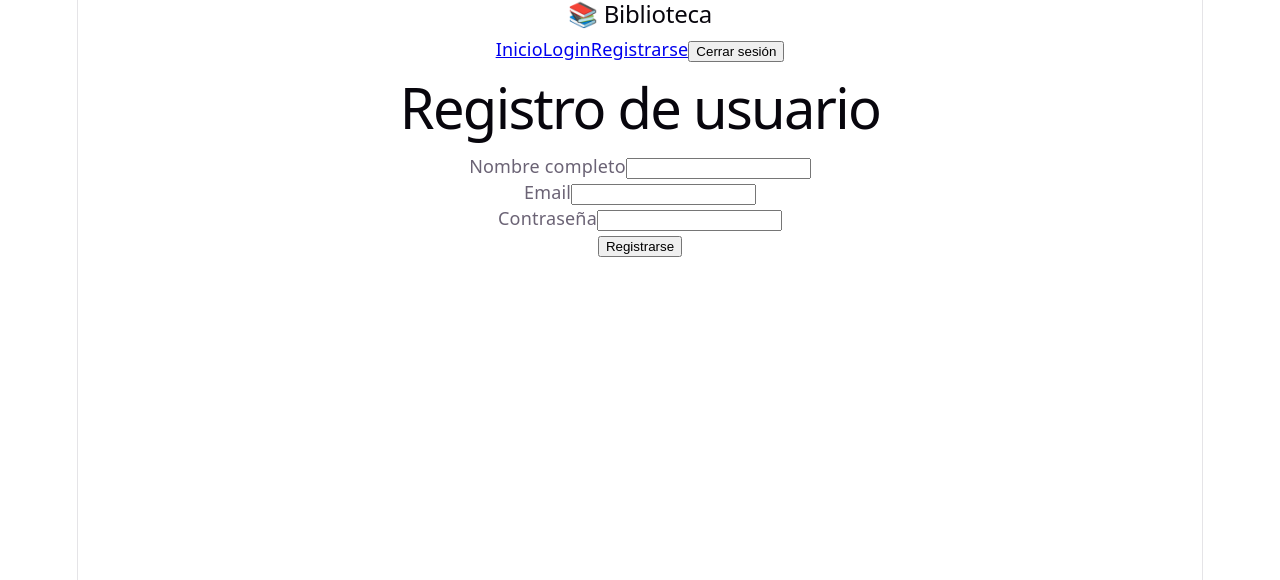
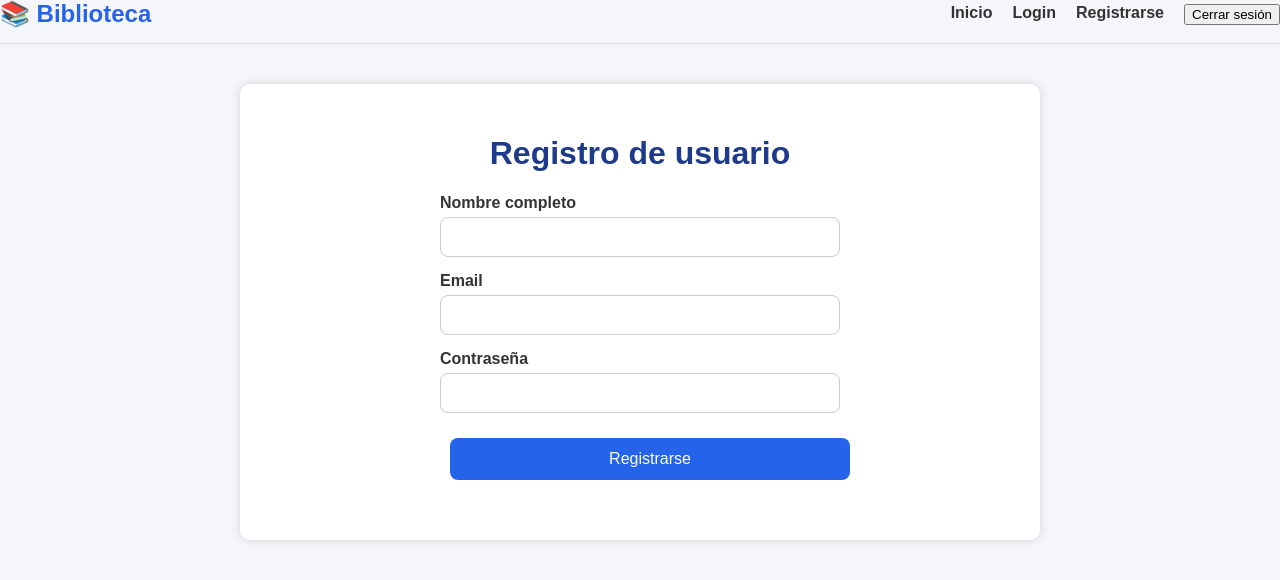
Before and after one commit to melguerra/biblioteca-frontend-ts, a React (Vite) app: page /registro in a window 1280 px wide. Shown: the top 580 px of the page. Built offline with nearby package versions, Linux system fonts and the light colour scheme.

Commit message:
Migrar frontend a TypeScript y mejorar interfaz con SweetAlert2

```diff
--- a/package.json
+++ b/package.json
@@ -16,7 +16,8 @@
     "react-dom": "^19.2.7",
     "react-hook-form": "^7.83.0",
     "react-redux": "^9.3.0",
-    "react-router-dom": "^7.18.1"
+    "react-router-dom": "^7.18.1",
+    "sweetalert2": "^11.26.25"
   },
   "devDependencies": {
     "@eslint/js": "^10.0.1",
--- a/src/App.css
+++ b/src/App.css
@@ -1,184 +1,126 @@
-.counter {
-  font-size: 16px;
-  padding: 5px 10px;
-  border-radius: 5px;
-  color: var(--accent);
-  background: var(--accent-bg);
-  border: 2px solid transparent;
-  transition: border-color 0.3s;
-  margin-bottom: 24px;
-
-  &:hover {
-    border-color: var(--accent-border);
-  }
-  &:focus-visible {
-    outline: 2px solid var(--accent);
-    outline-offset: 2px;
-  }
+body{
+  margin:0;
+  font-family: Arial, Helvetica, sans-serif;
+  background:#f4f6f9;
 }
 
-.hero {
-  position: relative;
-
-  .base,
-  .framework,
-  .vite {
-    inset-inline: 0;
-    margin: 0 auto;
+.home{
+  max-width:800px;
+  margin:40px auto;
+  background:white;
+  padding:30px;
+  border-radius:10px;
+  box-shadow:0 0 10px rgba(0,0,0,.15);
+  text-align:center;
 }
 
-  .base {
-    width: 170px;
-    position: relative;
-    z-index: 0;
+.home h1{
+  color:#1e3a8a;
+}
+.home h2{
+  color:#1e293b;
 }
 
-  .framework,
-  .vite {
-    position: absolute;
+
+.home p{
+  color:#555;
+  font-size:18px;
 }
 
-  .framework {
-    z-index: 1;
-    top: 34px;
-    height: 28px;
-    transform: perspective(2000px) rotateZ(300deg) rotateX(44deg) rotateY(39deg)
-      scale(1.4);
+.home button{
+  padding:12px 20px;
+  margin:10px;
+  border:none;
+  border-radius:8px;
+  cursor:pointer;
+  background:#2563eb;
+  color:white;
+  font-size:16px;
 }
 
-  .vite {
-    z-index: 0;
-    top: 107px;
-    height: 26px;
-    width: auto;
-    transform: perspective(2000px) rotateZ(300deg) rotateX(40deg) rotateY(39deg)
-      scale(0.8);
-  }
+.home button:hover{
+  background:#1d4ed8;
 }
 
-#center {
-  display: flex;
-  flex-direction: column;
-  gap: 25px;
-  place-content: center;
-  place-items: center;
-  flex-grow: 1;
-
-  @media (max-width: 1024px) {
-    padding: 32px 20px 24px;
-    gap: 18px;
-  }
+.home ul{
+  list-style:none;
+  padding:0;
 }
 
-#next-steps {
-  display: flex;
-  border-top: 1px solid var(--border);
-  text-align: left;
-
-  & > div {
-    flex: 1 1 0;
-    padding: 32px;
-    @media (max-width: 1024px) {
-      padding: 24px 20px;
-    }
+.home li{
+  background:#eef4ff;
+  margin:10px auto;
+  padding:12px;
+  border-radius:8px;
+  max-width:350px;
 }
 
-  .icon {
-    margin-bottom: 16px;
-    width: 22px;
-    height: 22px;
+.navbar{
+  display:flex;
+  justify-content:space-between;
+  align-items:center;
+  margin-bottom:30px;
+  padding-bottom:15px;
+  border-bottom:1px solid #ddd;
 }
 
-  @media (max-width: 1024px) {
-    flex-direction: column;
-    text-align: center;
-  }
+.navbar h2{
+  margin:0;
+  color:#2563eb;
 }
 
-#docs {
-  border-right: 1px solid var(--border);
-
-  @media (max-width: 1024px) {
-    border-right: none;
-    border-bottom: 1px solid var(--border);
-  }
+.nav-links{
+  display:flex;
+  gap:20px;
 }
 
-#next-steps ul {
-  list-style: none;
-  padding: 0;
-  display: flex;
-  gap: 8px;
-  margin: 32px 0 0;
-
-  .logo {
-    height: 18px;
+.nav-links a{
+  text-decoration:none;
+  color:#333;
+  font-weight:bold;
 }
 
-  a {
-    color: var(--text-h);
-    font-size: 16px;
-    border-radius: 6px;
-    background: var(--social-bg);
-    display: flex;
-    padding: 6px 12px;
-    align-items: center;
-    gap: 8px;
-    text-decoration: none;
-    transition: box-shadow 0.3s;
-
-    &:hover {
-      box-shadow: var(--shadow);
-    }
-    .button-icon {
-      height: 18px;
-      width: 18px;
-    }
+.nav-links a:hover{
+  color:#2563eb;
 }
 
-  @media (max-width: 1024px) {
-    margin-top: 20px;
-    flex-wrap: wrap;
-    justify-content: center;
-
-    li {
-      flex: 1 1 calc(50% - 8px);
+form{
+  max-width:400px;
+  margin:20px auto;
+  text-align:left;
 }
 
-    a {
-      width: 100%;
-      justify-content: center;
-      box-sizing: border-box;
-    }
-  }
+form div{
+  margin-bottom:15px;
 }
 
-#spacer {
-  height: 88px;
-  border-top: 1px solid var(--border);
-  @media (max-width: 1024px) {
-    height: 48px;
-  }
+form label{
+  display:block;
+  margin-bottom:5px;
+  font-weight:bold;
+  color:#333;
 }
 
-.ticks {
-  position: relative;
-  width: 100%;
-
-  &::before,
-  &::after {
-    content: '';
-    position: absolute;
-    top: -4.5px;
-    border: 5px solid transparent;
+form input{
+  width:100%;
+  padding:10px;
+  border:1px solid #ccc;
+  border-radius:8px;
+  font-size:16px;
+  box-sizing:border-box;
 }
 
-  &::before {
-    left: 0;
-    border-left-color: var(--border);
+form button{
+  width:100%;
+  padding:12px;
+  background:#2563eb;
+  color:white;
+  border:none;
+  border-radius:8px;
+  cursor:pointer;
+  font-size:16px;
 }
-  &::after {
-    right: 0;
-    border-right-color: var(--border);
+
+form button:hover{
+  background:#1d4ed8;
 }
-}
--- a/src/index.css
+++ b/src/index.css
@@ -1,111 +1,13 @@
-:root {
-  --text: #6b6375;
-  --text-h: #08060d;
-  --bg: #fff;
-  --border: #e5e4e7;
-  --code-bg: #f4f3ec;
-  --accent: #aa3bff;
-  --accent-bg: rgba(170, 59, 255, 0.1);
-  --accent-border: rgba(170, 59, 255, 0.5);
-  --social-bg: rgba(244, 243, 236, 0.5);
-  --shadow:
-    rgba(0, 0, 0, 0.1) 0 10px 15px -3px, rgba(0, 0, 0, 0.05) 0 4px 6px -2px;
-
-  --sans: system-ui, 'Segoe UI', Roboto, sans-serif;
-  --heading: system-ui, 'Segoe UI', Roboto, sans-serif;
-  --mono: ui-monospace, Consolas, monospace;
-
-  font: 18px/145% var(--sans);
-  letter-spacing: 0.18px;
-  color-scheme: light dark;
-  color: var(--text);
-  background: var(--bg);
-  font-synthesis: none;
-  text-rendering: optimizeLegibility;
-  -webkit-font-smoothing: antialiased;
-  -moz-osx-font-smoothing: grayscale;
-
-  @media (max-width: 1024px) {
-    font-size: 16px;
-  }
+body {
+  margin: 0;
+  font-family: Arial, Helvetica, sans-serif;
+  background: #f4f6f9;
 }
 
-@media (prefers-color-scheme: dark) {
-  :root {
-    --text: #9ca3af;
-    --text-h: #f3f4f6;
-    --bg: #16171d;
-    --border: #2e303a;
-    --code-bg: #1f2028;
-    --accent: #c084fc;
-    --accent-bg: rgba(192, 132, 252, 0.15);
-    --accent-border: rgba(192, 132, 252, 0.5);
-    --social-bg: rgba(47, 48, 58, 0.5);
-    --shadow:
-      rgba(0, 0, 0, 0.4) 0 10px 15px -3px, rgba(0, 0, 0, 0.25) 0 4px 6px -2px;
-  }
-
-  #social .button-icon {
-    filter: invert(1) brightness(2);
-  }
+* {
+  box-sizing: border-box;
 }
 
 #root {
-  width: 1126px;
-  max-width: 100%;
-  margin: 0 auto;
-  text-align: center;
-  border-inline: 1px solid var(--border);
-  min-height: 100svh;
-  display: flex;
-  flex-direction: column;
-  box-sizing: border-box;
+  min-height: 100vh;
 }
-
-body {
-  margin: 0;
-}
-
-h1,
-h2 {
-  font-family: var(--heading);
-  font-weight: 500;
-  color: var(--text-h);
-}
-
-h1 {
-  font-size: 56px;
-  letter-spacing: -1.68px;
-  margin: 32px 0;
-  @media (max-width: 1024px) {
-    font-size: 36px;
-    margin: 20px 0;
-  }
-}
-h2 {
-  font-size: 24px;
-  line-height: 118%;
-  letter-spacing: -0.24px;
-  margin: 0 0 8px;
-  @media (max-width: 1024px) {
-    font-size: 20px;
-  }
-}
-p {
-  margin: 0;
-}
-
-code,
-.counter {
-  font-family: var(--mono);
-  display: inline-flex;
-  border-radius: 4px;
-  color: var(--text-h);
-}
-
-code {
-  font-size: 15px;
-  line-height: 135%;
-  padding: 4px 8px;
-  background: var(--code-bg);
-}
--- a/src/pages/Dashboard.tsx
+++ b/src/pages/Dashboard.tsx
@@ -1,4 +1,5 @@
 import { useEffect, useState } from "react";
+import Swal from "sweetalert2";
 
 interface Libro {
   _id: string;
@@ -32,8 +33,11 @@ function Dashboard() {
 
   const guardarLibro = async () => {
     if (titulo.trim() === "" || autor.trim() === "") {
-      alert("Complete todos los campos.");
-      return;
+Swal.fire({
+  icon: "warning",
+  title: "Campos incompletos",
+  text: "Complete todos los campos.",
+});      return;
     }
 
     try {
@@ -58,7 +62,11 @@ function Dashboard() {
       });
 
       if (!respuesta.ok) {
-        alert("Error al guardar el libro.");
+        Swal.fire({
+  icon: "error",
+  title: "Error",
+  text: "No se pudo guardar el libro.",
+});
         return;
       }
 
@@ -73,11 +81,20 @@ function Dashboard() {
   };
 
   const eliminarLibro = async (id: string) => {
-    const confirmar = window.confirm(
-      "¿Está seguro que desea eliminar este libro?"
-    );
+    const resultado = await Swal.fire({
+    title: "¿Está seguro?",
+    text: "Esta acción eliminará el libro definitivamente.",
+    icon: "warning",
+    showCancelButton: true,
+    confirmButtonColor: "#d33",
+    cancelButtonColor: "#3085d6",
+    confirmButtonText: "Sí, eliminar",
+    cancelButtonText: "Cancelar",
+  });
 
-    if (!confirmar) return;
+  if (!resultado.isConfirmed) {
+    return;
+  }
 
   try {
     const token = localStorage.getItem("token");
@@ -93,11 +110,23 @@ function Dashboard() {
     );
 
     if (!respuesta.ok) {
-        alert("Error al eliminar el libro.");
+      Swal.fire({
+        icon: "error",
+        title: "Error",
+        text: "No se pudo eliminar el libro.",
+      });
       return;
     }
 
       obtenerLibros();
+
+Swal.fire({
+  icon: "success",
+  title: "Libro eliminado",
+  text: "El libro fue eliminado correctamente.",
+  timer: 1800,
+  showConfirmButton: false,
+});
     } catch (error) {
       console.error(error);
     }
--- a/src/pages/Login.tsx
+++ b/src/pages/Login.tsx
@@ -2,6 +2,8 @@ import { useState, FormEvent } from "react";
 import { useNavigate } from "react-router-dom";
 import { useDispatch } from "react-redux";
 import { iniciarSesion } from "../store/slices/usuarioSlice";
+import Swal from "sweetalert2";
+
 
 interface Usuario {
   nombre: string;
@@ -25,8 +27,11 @@ function Login() {
     e.preventDefault();
 
     if (email.trim() === "" || password.trim() === "") {
-      alert("Complete todos los campos.");
-      return;
+Swal.fire({
+  icon: "warning",
+  title: "Campos incompletos",
+  text: "Complete todos los campos.",
+});      return;
     }
 
     try {
@@ -47,8 +52,11 @@ function Login() {
       const datos: LoginResponse = await respuesta.json();
 
       if (!respuesta.ok) {
-        alert(datos.mensaje);
-        return;
+Swal.fire({
+  icon: "error",
+  title: "Error",
+  text: datos.mensaje,
+});        return;
       }
 
       localStorage.setItem("token", datos.token);
@@ -61,12 +69,22 @@ function Login() {
         })
       );
 
-      alert(datos.mensaje);
+      Swal.fire({
+  icon: "success",
+  title: "Bienvenido",
+  text: datos.mensaje,
+  timer: 1500,
+  showConfirmButton: false,
+});
 
       navigate("/dashboard");
     } catch (error) {
       console.error(error);
-      alert("Error al conectar con el servidor.");
+      Swal.fire({
+  icon: "error",
+  title: "Error",
+  text: "No se pudo conectar con el servidor.",
+});
     }
   };
 
--- a/src/pages/Registro.tsx
+++ b/src/pages/Registro.tsx
@@ -1,5 +1,6 @@
 import { useState, FormEvent } from "react";
 import { useNavigate } from "react-router-dom";
+import Swal from "sweetalert2";
 
 interface RegistroResponse {
   mensaje: string;
@@ -20,8 +21,11 @@ function Registro() {
       email.trim() === "" ||
       password.trim() === ""
     ) {
-      alert("Complete todos los campos.");
-      return;
+Swal.fire({
+  icon: "warning",
+  title: "Campos incompletos",
+  text: "Complete todos los campos.",
+});      return;
     }
 
     try {
@@ -43,17 +47,28 @@ function Registro() {
       const datos: RegistroResponse = await respuesta.json();
 
       if (!respuesta.ok) {
-        alert(datos.mensaje);
-        return;
+Swal.fire({
+  icon: "error",
+  title: "Error",
+  text: datos.mensaje,
+});        return;
       }
 
-      alert("Usuario registrado correctamente");
-
+Swal.fire({
+  icon: "success",
+  title: "¡Registro exitoso!",
+  text: "Usuario registrado correctamente.",
+  timer: 1800,
+  showConfirmButton: false,
+});
       navigate("/login");
     } catch (error) {
       console.error(error);
-      alert("Error al registrar usuario");
-    }
+Swal.fire({
+  icon: "error",
+  title: "Error",
+  text: "No se pudo registrar el usuario.",
+});    }
   };
 
   return (
```
Also changed, not shown: 1 other file (tests, documents, lock files or other folders). Lines whose indentation alone changed are shown as unchanged.
